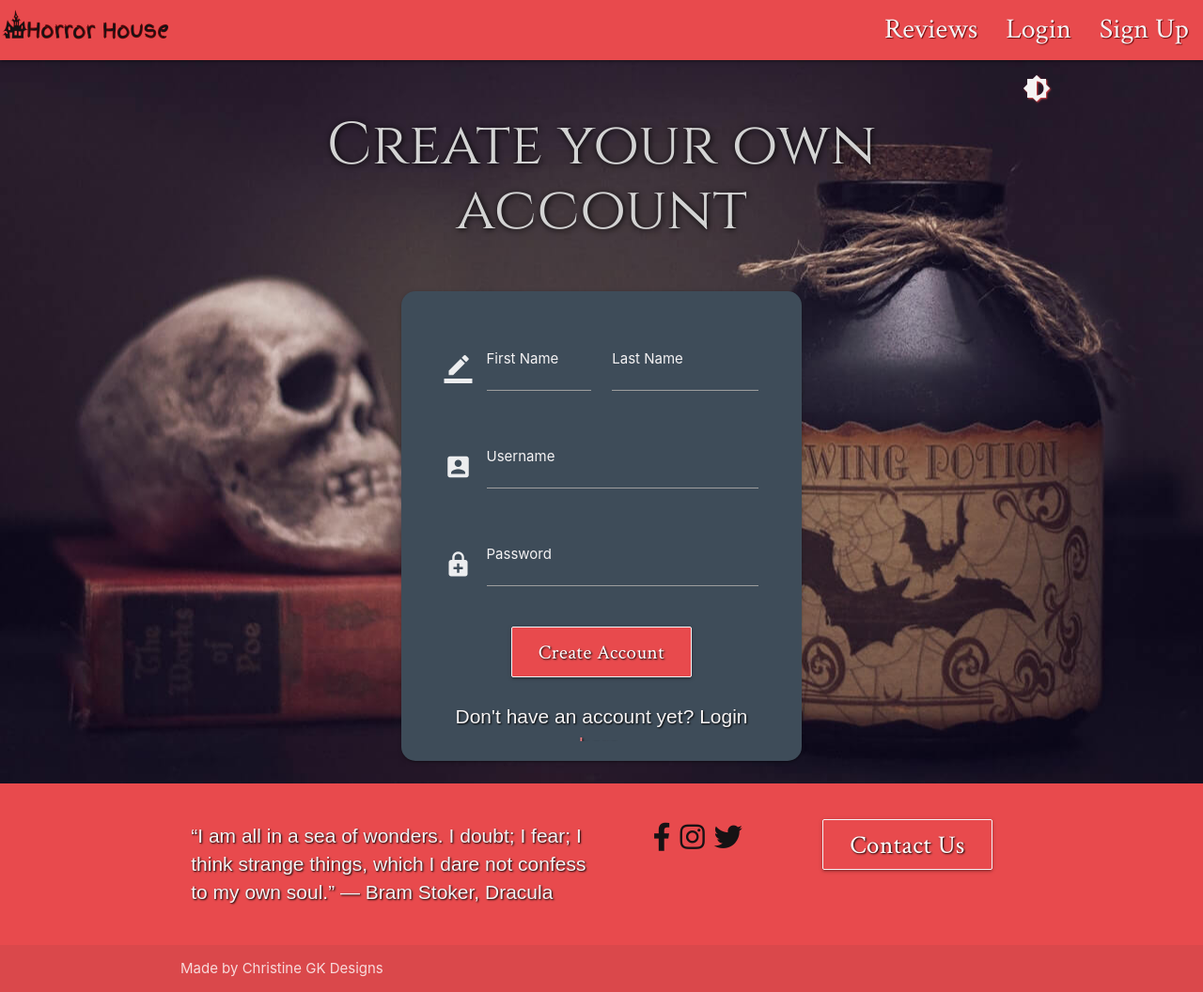
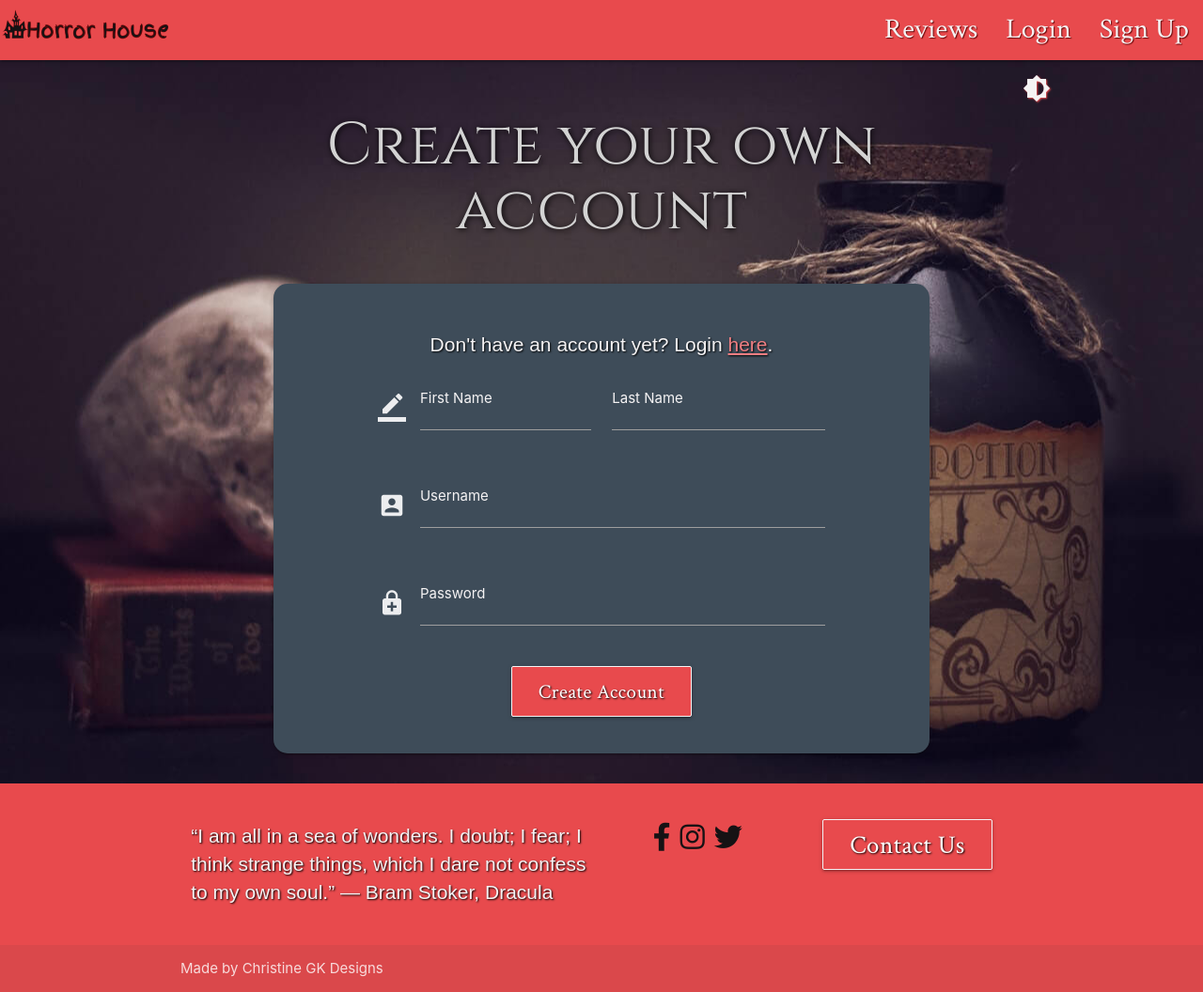
Before and after one commit to christine-gk416/horror-house-reviews, a Flask app: page /sign-up in a window 1280 px wide. Shown: the whole page at 94% size. Run offline with Flask 2, Linux system fonts and the light colour scheme; some libraries are stand-ins or nearby versions.

Commit message:
Fix login/sign-up page card formatting The formatting for the card section on these pages was fixed to have correct css inheritance on desktop view. Also fixed some errors in my html on the sign up page where divs weren't properly closed

```diff
--- a/static/css/style.css
+++ b/static/css/style.css
@@ -109,16 +109,16 @@ a#login-link {
 /* Login Page */
 
 .login-link-padding {
-  padding-top: 8%;
+  padding-bottom: 3%;
 }
 
-.login-card-padding {
-  padding: 5%;
+.card.login-card-padding {
+  margin: 3% 10% 10% 10%;
+  padding: 3% 10% 3% 10%;
 }
 
 /* Sign Up Page */
-.card-margin2 {
-  margin-left: 25% !important;
+.card.card-margin2 {
   margin-top: 2%;
 }
 
--- a/templates/sign-up.html
+++ b/templates/sign-up.html
@@ -8,9 +8,13 @@
 
 {% block parallax_content %}
 <div class="row">
-    <form class="col s12 m6 card-margin2" method="POST" action="{{ url_for('login') }}">
-      <div class="card large card-colour login-card-padding">
+  <div class="col s12 l12">
+    <div class="card large card-colour login-card-padding card-margin2">
       <div class="card-content">
+
+        <p class="center login-link-padding" id="light-mode-font">Don't have an account yet? Login
+          <a id="login-link" href="/">here</a>.</p>
+        <form method="POST" action="{{ url_for('sign_up') }}">
           <div class="row">
               <div class="input-field col s6">
                   <i class="material-icons prefix login-icon-light">border_color</i>
@@ -42,11 +46,10 @@
             type="submit" name="action">Create account
             </button>
         </div>
+      </form>
 
-          <p class="center login-link-padding" id="light-mode-font">Don't have an account yet? Login
-              <a id="login-link" href="/">here</a>.</p>
       </div>
     </div>
-    </form>
+  </div>
 </div>
 {% endblock %}
```
Also changed, not shown: templates/login.html (+10 -7 lines). Lines whose indentation alone changed are shown as unchanged.
